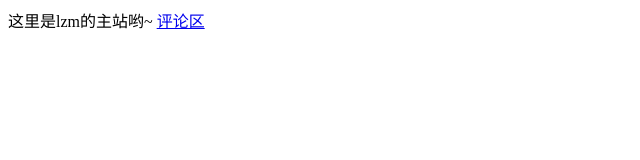
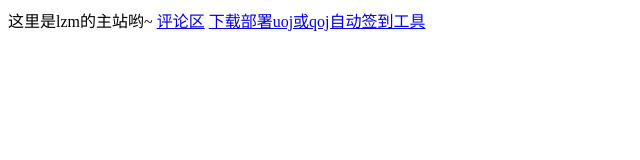
Before and after one commit to llzzmm645/zhuzhan, a plain HTML site: page index.html in a window 1280 px wide. Shown: the whole page, without its empty margins (0-640 px from the left). Drawn offline with Linux system fonts and the light colour scheme.

Commit message:
Update index.html

```diff
--- a/index.html
+++ b/index.html
@@ -8,5 +8,6 @@
 <body>
     这里是lzm的主站哟~
     <a href="/akioi">评论区</a>
+    <a href="/auto-deploy-fzuoj-auto-sign-in">下载部署uoj或qoj自动签到工具</a>
 </body>
 </html>
```
